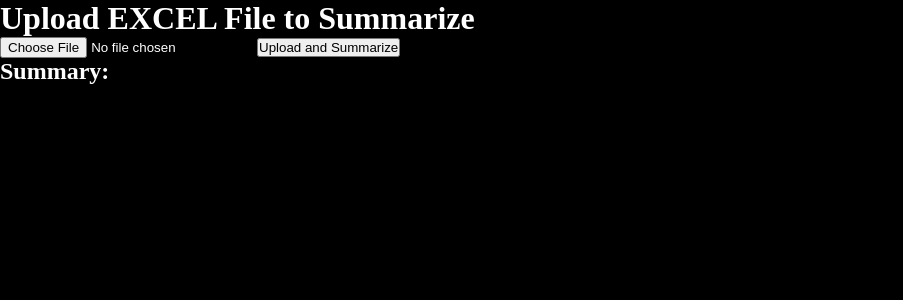
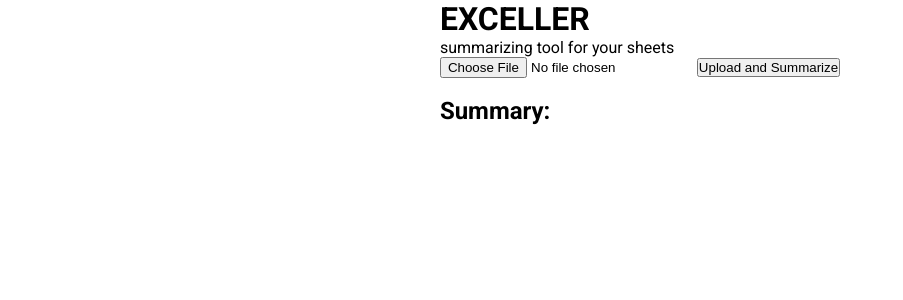
Before and after one commit to prathmesh796/Exceller, a Flask app: page / in a window 1280 px wide. Shown: the top 300 px of the page, without its empty margins (0-903 px from the left). Run offline with Flask 3, Linux system fonts and the light colour scheme.

Commit message:
styles update

```diff
--- a/static/style.css
+++ b/static/style.css
@@ -1,15 +1,91 @@
-*{
+* {
     margin: 0;
     padding: 0;
 }
 
-body{
-    justify-content: center;
-    background-color: rgb(0, 0, 0);
-    color: white;
+.roboto-thin {
+    font-family: "Roboto", sans-serif;
+    font-weight: 100;
+    font-style: normal;
 }
 
-.branding{
-    justify-content: center;
-    align-items: center;
+.roboto-light {
+    font-family: "Roboto", sans-serif;
+    font-weight: 300;
+    font-style: normal;
 }
+
+.roboto-regular {
+    font-family: "Roboto", sans-serif;
+    font-weight: 400;
+    font-style: normal;
+}
+
+.roboto-medium {
+    font-family: "Roboto", sans-serif;
+    font-weight: 500;
+    font-style: normal;
+}
+
+.roboto-bold {
+    font-family: "Roboto", sans-serif;
+    font-weight: 700;
+    font-style: normal;
+}
+
+.roboto-black {
+    font-family: "Roboto", sans-serif;
+    font-weight: 900;
+    font-style: normal;
+}
+
+.roboto-thin-italic {
+    font-family: "Roboto", sans-serif;
+    font-weight: 100;
+    font-style: italic;
+}
+
+.roboto-light-italic {
+    font-family: "Roboto", sans-serif;
+    font-weight: 300;
+    font-style: italic;
+}
+
+.roboto-regular-italic {
+    font-family: "Roboto", sans-serif;
+    font-weight: 400;
+    font-style: italic;
+}
+
+.roboto-medium-italic {
+    font-family: "Roboto", sans-serif;
+    font-weight: 500;
+    font-style: italic;
+}
+
+.roboto-bold-italic {
+    font-family: "Roboto", sans-serif;
+    font-weight: 700;
+    font-style: italic;
+}
+
+.roboto-black-italic {
+    font-family: "Roboto", sans-serif;
+    font-weight: 900;
+    font-style: italic;
+}
+
+
+html {
+    display: table;
+    margin: auto;
+}
+
+body {
+    background-color: rgb(255, 255, 255);
+
+}
+
+.branding {
+    //text-align: center;
+}
--- a/templates/index.html
+++ b/templates/index.html
@@ -1,20 +1,28 @@
 <!DOCTYPE html>
 <html lang="en">
+
 <head>
     <meta charset="UTF-8">
     <meta name="viewport" content="width=device-width, initial-scale=1.0">
+    <link rel="preconnect" href="https://fonts.googleapis.com">
+    <link rel="preconnect" href="https://fonts.gstatic.com" crossorigin>
+    <link href="https://fonts.googleapis.com/css2?family=Roboto:ital,wght@0,100;0,300;0,400;0,500;0,700;0,900;1,100;1,300;1,400;1,500;1,700;1,900&display=swap" rel="stylesheet">
     <link rel="stylesheet" href="\static\style.css">
     <title>Exceller</title>
 </head>
-<body>
-    <h1 class="branding">Upload EXCEL File to Summarize</h1>
+
+<body class="roboto-regular">
+    <h1 class="branding">EXCELLER</h1>
+    <p>summarizing tool for your sheets</p>
     <form id="uploadForm" enctype="multipart/form-data">
         <input type="file" id="fileInput" name="file" accept=".json">
         <button type="submit">Upload and Summarize</button>
     </form>
+    <br>
     <h2>Summary:</h2>
     <pre id="summary"></pre>
 
     <script src="static\script.js"></script>
 </body>
+
 </html>
```
